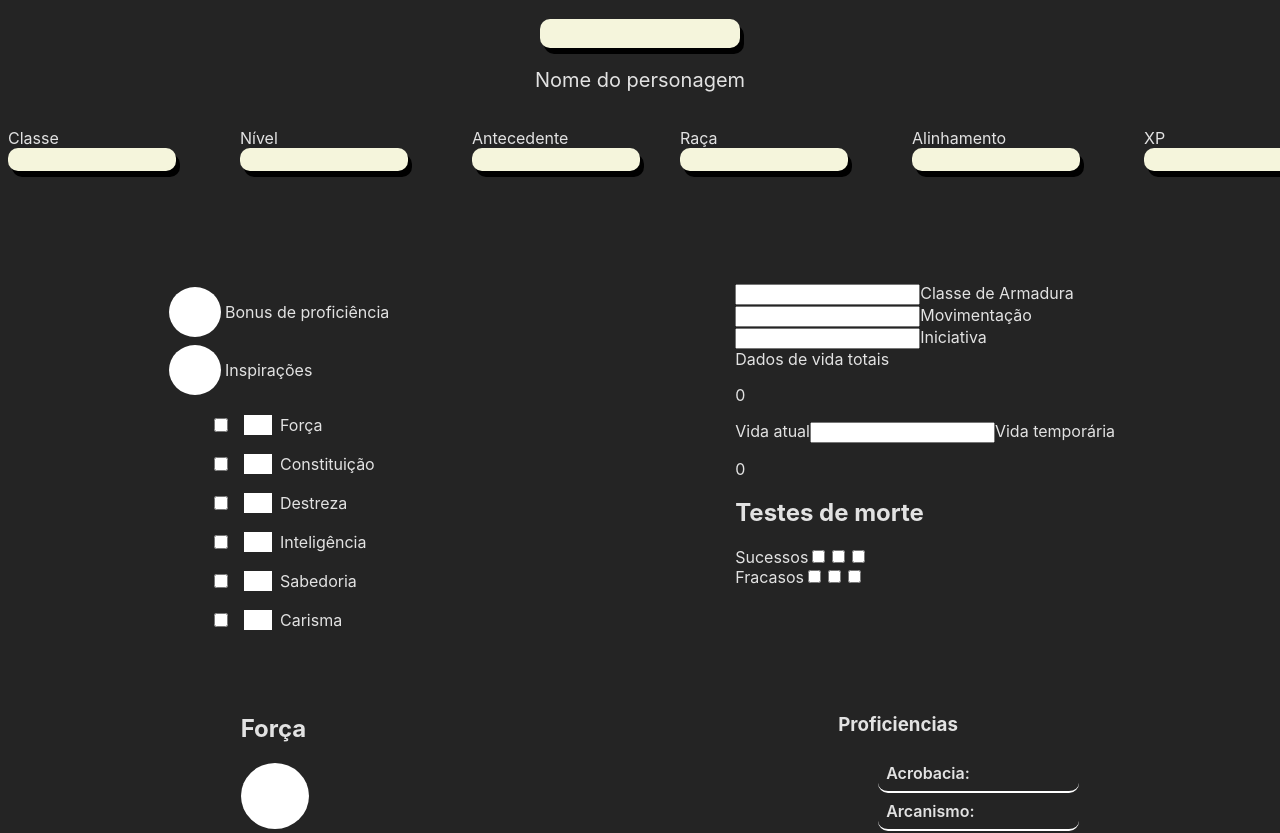
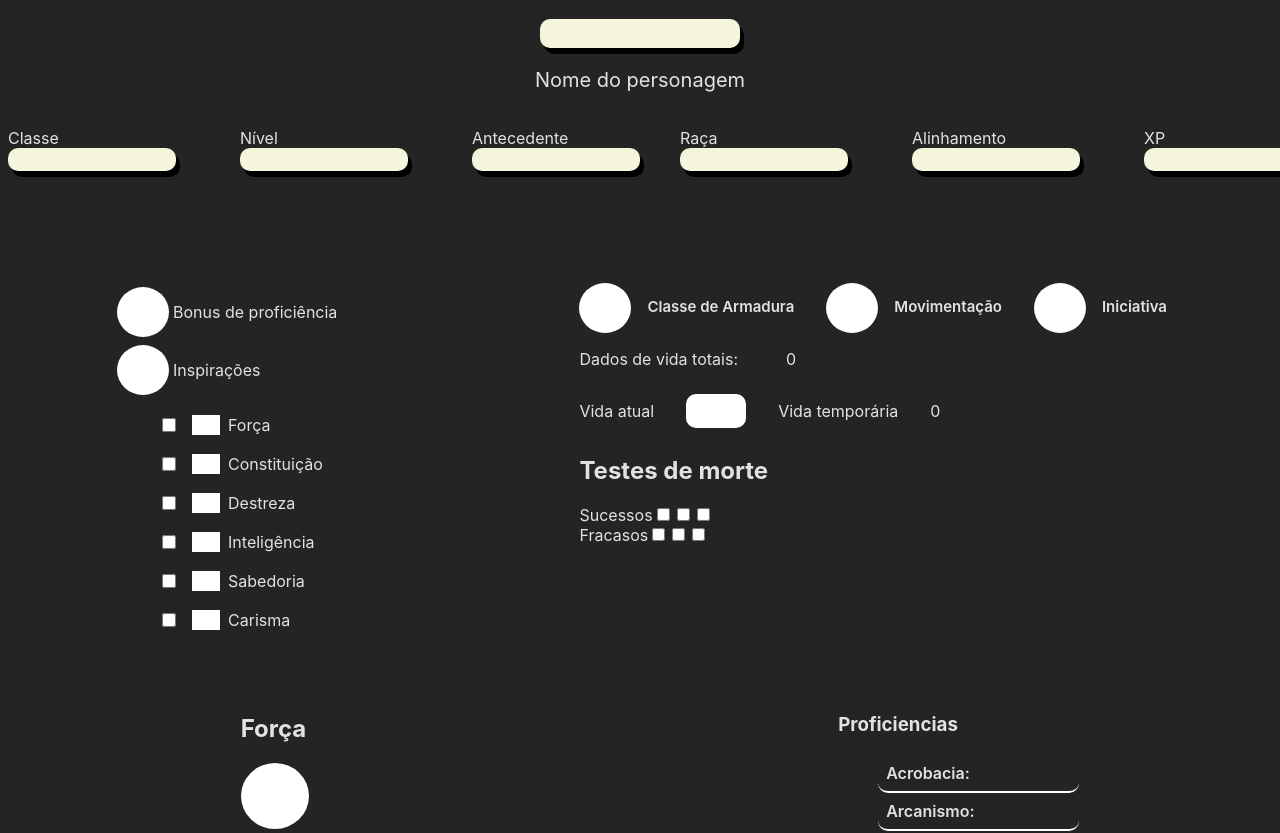
Before and after one commit to rSaydelleS/charset, a React (Vite) app in the folder front/: page / in a window 1280 px wide. Shown: the top 833 px of the page. Built offline with nearby package versions, Linux system fonts and the light colour scheme.

Commit message:
style: estilizando os pontos de vida

```diff
--- a/front/src/components/Vital/VitalPoints.jsx
+++ b/front/src/components/Vital/VitalPoints.jsx
@@ -19,16 +19,18 @@ export default function VitalPoints() {
           </div>
         </section>
         <section className="life">
-          <div>
-            <label>Dados de vida totais</label>
+          <div className="life__dice">
+            <label>Dados de vida totais: </label>
             <p>0</p>
           </div>
-          <div>
+          <div className="life__current">
             <label>Vida atual</label>
             <input type="text" />
             <label>Vida temporária</label>
             <p>0</p>
           </div>
+        </section>
+        <section>
           <div>
             <h2>Testes de morte</h2>
             <div>
--- a/front/src/components/Vital/index.scss
+++ b/front/src/components/Vital/index.scss
@@ -0,0 +1,42 @@
+.healthy {
+  display: flex;
+  gap: 2rem;
+  font-weight: 600;
+  font-size: 15px;
+}
+
+.healthy input {
+  border: none;
+  border-radius: 50%;
+  font-size: 12px;
+  text-align: center;
+  width: 3rem;
+  height: 3rem;
+  margin-right: 1rem;
+}
+
+.life {
+  display: flex;
+  flex-direction: column;
+
+  &__dice {
+    display: flex;
+    flex-direction: row;
+    align-items: center;
+    gap: 3rem;
+  }
+
+  &__current {
+    display: flex;
+    flex-direction: row;
+    gap: 2rem;
+    align-items: center;
+  }
+
+ &__current input {
+    width: 3.5rem;
+    height: 2rem;
+    border: none;
+    border-radius: 10px;
+  }
+}
```
